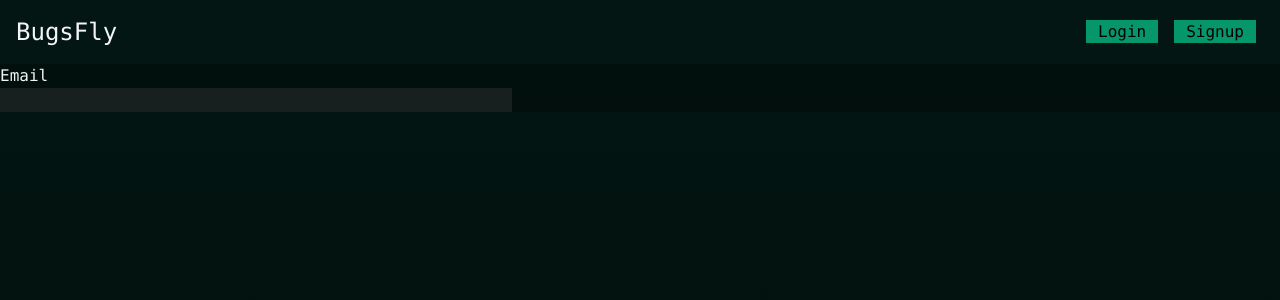
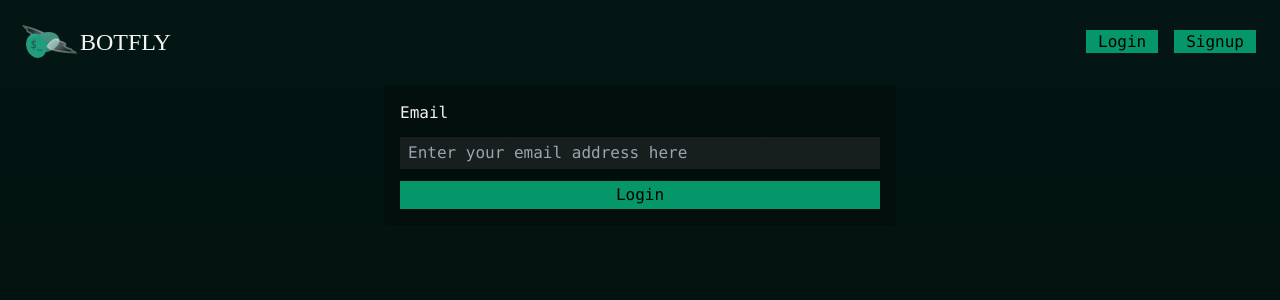
Before and after one commit to table-native/BotFly, a React (Create React App) app: page /login in a window 1280 px wide. Shown: the top 300 px of the page. Built offline with nearby package versions, Linux system fonts and the light colour scheme.

Commit message:
Login page

```diff
--- a/src/components/NavBar.jsx
+++ b/src/components/NavBar.jsx
@@ -1,12 +1,16 @@
 import React from "react";
 import { NavLink } from "react-router-dom";
+import logo from "../assets/img/Logo.svg";
 
 const NavBar = () => {
   return (
     <>
       <div>
         <nav className="w-full flex justify-between items-center p-4 bg-dark">
-          <NavLink className="font-itim text-2xl" to="/">BugsFly</NavLink>
+          <NavLink className="font-itim text-2xl flex items-center uppercase" to="/">
+            <img src={logo} alt="BotFlyLogo" className="w-16" />
+            BotFly
+          </NavLink>
           <div>
             <NavLink className="mx-2 btn-primary" to="/login">
               Login
--- a/src/pages/Login.jsx
+++ b/src/pages/Login.jsx
@@ -1,23 +1,34 @@
 import React, { useState } from "react";
 
 const Login = () => {
-  const [email, setEmail] = useState();
+  const [email, setEmail] = useState("");
   const inputHandler = (e) => {
     setEmail(e.target.value);
   };
+  const submitHandler = (e) => {
+    e.preventDefault();
+    console.log(email);
+  };
   return (
     <>
-      <div className="bg-transparentDarker">
-        <div className="flex flex-col w-2/5">
+      <div className="grid place-items-center">
+        <form
+          className="flex flex-col w-11/12 sm:w-2/3 lg:w-2/5 bg-transparentDarker rounded p-4"
+          onSubmit={submitHandler}
+        >
           <label htmlFor="email">Email</label>
           <input
             type="email"
             name="email"
             onChange={inputHandler}
             value={email}
-            className="input bg-transparentDark"
+            placeholder="Enter your email address here"
+            className="input bg-transparentDark my-3 px-2 py-1"
           />
-        </div>
+          <button type="submit" className="btn-primary">
+            Login
+          </button>
+        </form>
       </div>
     </>
   );
--- a/tailwind.config.js
+++ b/tailwind.config.js
@@ -4,7 +4,7 @@ module.exports = {
   theme: {
     extend: {
       fontFamily: {
-        Itim: ["Itim"],
+        itim: ["itim"],
         mono: [
           "Source Code Pro",
           "ui-monospace",
```
Also changed, not shown: src/assets/img/Logo.svg (added), src/styles/main.css.
